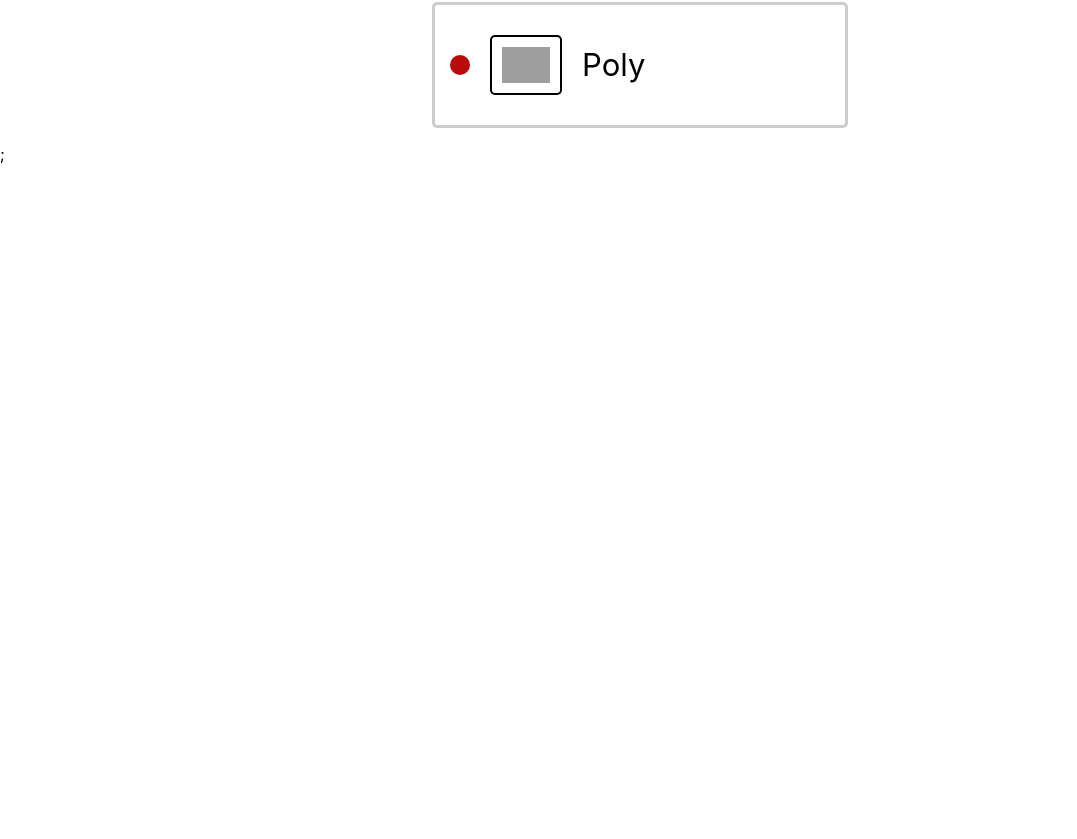
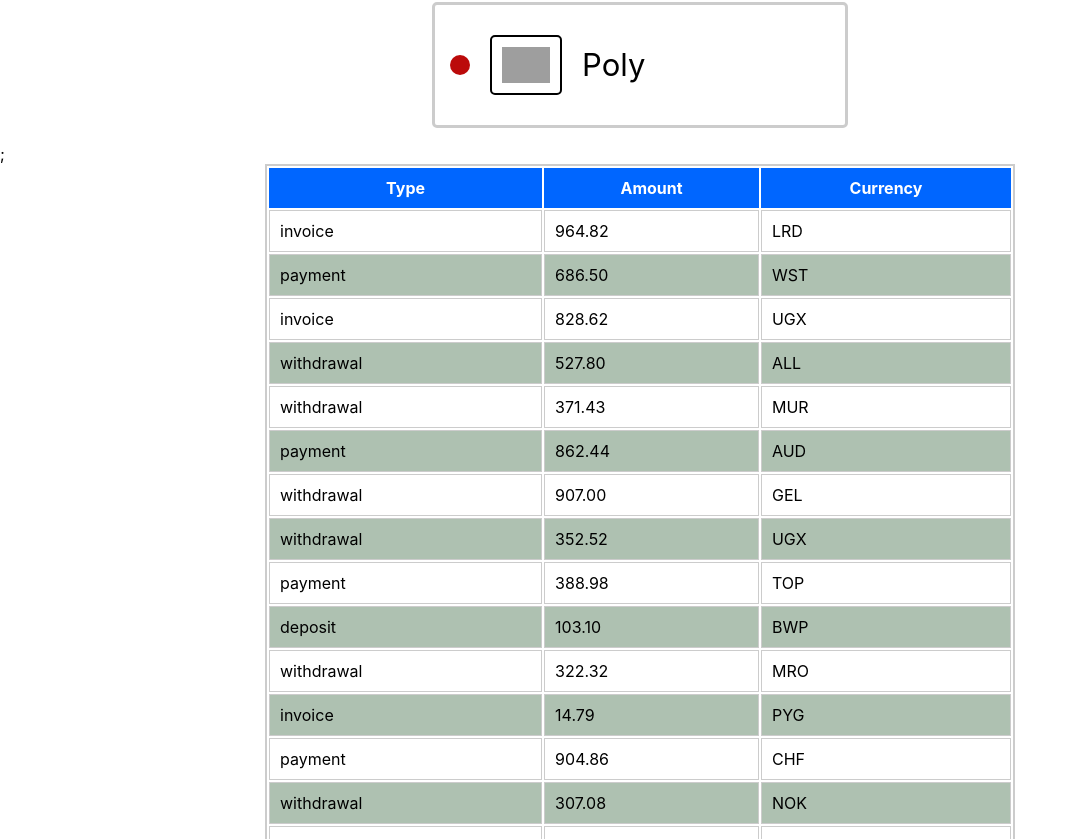
Before and after one commit to LameWolf/goit-react-hw-01-components, a React (Create React App) app: page / in a window 1280 px wide. Shown: the part 1161-2000 px from the top of the page, without its empty margins (0-1077 px from the left). Before the commit the page ends 1325 px from the top, so only its background shows below. Built offline with nearby package versions, Linux system fonts and the light colour scheme; grey boxes are pictures that could not be loaded.

Commit message:
Completed Task 4

```diff
--- a/src/components/App.jsx
+++ b/src/components/App.jsx
@@ -1,9 +1,11 @@
 import { Profile } from './Profile/Profile';
 import { Statistics } from './Statistics/Statistics';
 import { FriendList } from './FriendList/FriendList';
+import { TransactionHistory } from './TransactionHistory/TransactionHistory';
 import user from '../data/user.json';
 import data from '../data/data.json';
 import friends from '../data/friends.json';
+import transactions from '../data/transactions.json';
 
 export const App = () => {
   return (
@@ -17,6 +19,7 @@
       />
       <Statistics title="Upload stats" stats={data} />
       <FriendList friends={friends} />;
+      <TransactionHistory items={transactions} />;
     </div>
   );
 };
--- /dev/null
+++ b/src/components/TransactionHistory/TransactionHistory.jsx
@@ -0,0 +1,39 @@
+import PropTypes from 'prop-types';
+import s from './TransactionHistory.module.css';
+
+export const TransactionHistory = ({ items }) => {
+  return (
+    <table className={s.transactionHistory}>
+      <thead>
+        <tr>
+          <th className={s.th}>Type</th>
+          <th className={s.th}>Amount</th>
+          <th className={s.th}>Currency</th>
+        </tr>
+      </thead>
+
+      <tbody>
+        {items.map(({ id, type, amount, currency }) => {
+          return (
+            <tr key={id} className={s.currentTransaction}>
+              <td className={s.td}>{type}</td>
+              <td className={s.td}>{amount}</td>
+              <td className={s.td}>{currency}</td>
+            </tr>
+          );
+        })}
+      </tbody>
+    </table>
+  );
+};
+
+TransactionHistory.propTypes = {
+  items: PropTypes.arrayOf(
+    PropTypes.shape({
+      id: PropTypes.string.isRequired,
+      type: PropTypes.string.isRequired,
+      amount: PropTypes.string.isRequired,
+      currency: PropTypes.string.isRequired,
+    })
+  ).isRequired,
+};
--- /dev/null
+++ b/src/components/TransactionHistory/TransactionHistory.module.css
@@ -0,0 +1,36 @@
+.transactionHistory {
+  width: 750px;
+  justify-content: center;
+  margin: 0 auto;
+  border: 2px solid #ccc;
+}
+
+.currentTransaction {
+  background-color: #fff;
+  transition: all 0.3s cubic-bezier(0.17, 0.67, 0.83, 0.67);
+}
+
+.currentTransaction:hover {
+  color: #ff0000;
+  background-color: #40ff00;
+}
+
+.currentTransaction:nth-child(2n + 2) {
+  background-color: #aec1b1;
+}
+
+.currentTransaction:nth-child(2n + 2):hover {
+  color: #ff0000;
+  background-color: #40ff00;
+}
+
+.th {
+  padding: 10px;
+  color: #fff;
+  background-color: #0066ff;
+}
+
+.td {
+  border: 1px solid #ccc;
+  padding: 10px;
+}
--- /dev/null
+++ b/src/data/transactions.json
@@ -0,0 +1,122 @@
+[
+  {
+    "id": "1e0700a2-5183-4291-85cc-2065a036a683",
+    "type": "invoice",
+    "amount": "964.82",
+    "currency": "LRD"
+  },
+  {
+    "id": "a30f821b-4d25-4ff0-abdd-e340b3f0dd2b",
+    "type": "payment",
+    "amount": "686.50",
+    "currency": "WST"
+  },
+  {
+    "id": "44dca67a-8e5a-4798-bf8e-b15efd4e1abd",
+    "type": "invoice",
+    "amount": "828.62",
+    "currency": "UGX"
+  },
+  {
+    "id": "ea8ed3dc-2b68-4a53-905a-53ecb0adef33",
+    "type": "withdrawal",
+    "amount": "527.80",
+    "currency": "ALL"
+  },
+  {
+    "id": "ea76146a-0b00-4b80-bc02-a8c822176712",
+    "type": "withdrawal",
+    "amount": "371.43",
+    "currency": "MUR"
+  },
+  {
+    "id": "63ca02f9-d637-46b5-9237-f3b24425e029",
+    "type": "payment",
+    "amount": "862.44",
+    "currency": "AUD"
+  },
+  {
+    "id": "ed0263e8-59a5-4bf1-87e0-2bb88e53dc34",
+    "type": "withdrawal",
+    "amount": "907.00",
+    "currency": "GEL"
+  },
+  {
+    "id": "6013bad0-750c-4691-8bc2-d8f2b43969c4",
+    "type": "withdrawal",
+    "amount": "352.52",
+    "currency": "UGX"
+  },
+  {
+    "id": "252c7be4-8b06-4fa7-8d42-61fb835b70d5",
+    "type": "payment",
+    "amount": "388.98",
+    "currency": "TOP"
+  },
+  {
+    "id": "4eaab41b-b967-40ac-82ed-85fc66f646f1",
+    "type": "deposit",
+    "amount": "103.10",
+    "currency": "BWP"
+  },
+  {
+    "id": "9648a350-8469-42d5-8bf3-18090de5fe67",
+    "type": "withdrawal",
+    "amount": "322.32",
+    "currency": "MRO"
+  },
+  {
+    "id": "9c5c25fb-1a95-4b2f-8d1f-4c4426d677cc",
+    "type": "invoice",
+    "amount": "14.79",
+    "currency": "PYG"
+  },
+  {
+    "id": "43ef232c-80e9-4d6f-b48a-b22405620de3",
+    "type": "payment",
+    "amount": "904.86",
+    "currency": "CHF"
+  },
+  {
+    "id": "5161682e-e620-4019-ab0a-24ceb10fbd20",
+    "type": "withdrawal",
+    "amount": "307.08",
+    "currency": "NOK"
+  },
+  {
+    "id": "7b119d71-42e6-4c42-a141-6818b07bb9ff",
+    "type": "invoice",
+    "amount": "275.07",
+    "currency": "AWG"
+  },
+  {
+    "id": "a4f65722-65c4-4c28-b1f4-b8ed988bb205",
+    "type": "deposit",
+    "amount": "213.10",
+    "currency": "STD"
+  },
+  {
+    "id": "c6e5784b-0ca3-48d6-86e5-b5128af5a523",
+    "type": "invoice",
+    "amount": "116.11",
+    "currency": "CUP CUC"
+  },
+  {
+    "id": "c9ebed6a-3a02-4b49-ac0d-0534b51f2bfd",
+    "type": "invoice",
+    "amount": "878.67",
+    "currency": "HKD"
+  },
+  {
+    "id": "a4a98b0e-b22c-438b-9f83-de2df52110c8",
+    "type": "invoice",
+    "amount": "725.03",
+    "currency": "UYU UYI"
+  },
+  {
+    "id": "b39bfa7a-0166-4c47-94d6-87d20590f746",
+    "type": "payment",
+    "amount": "405.45",
+    "currency": "MDL"
+  }
+]
```
